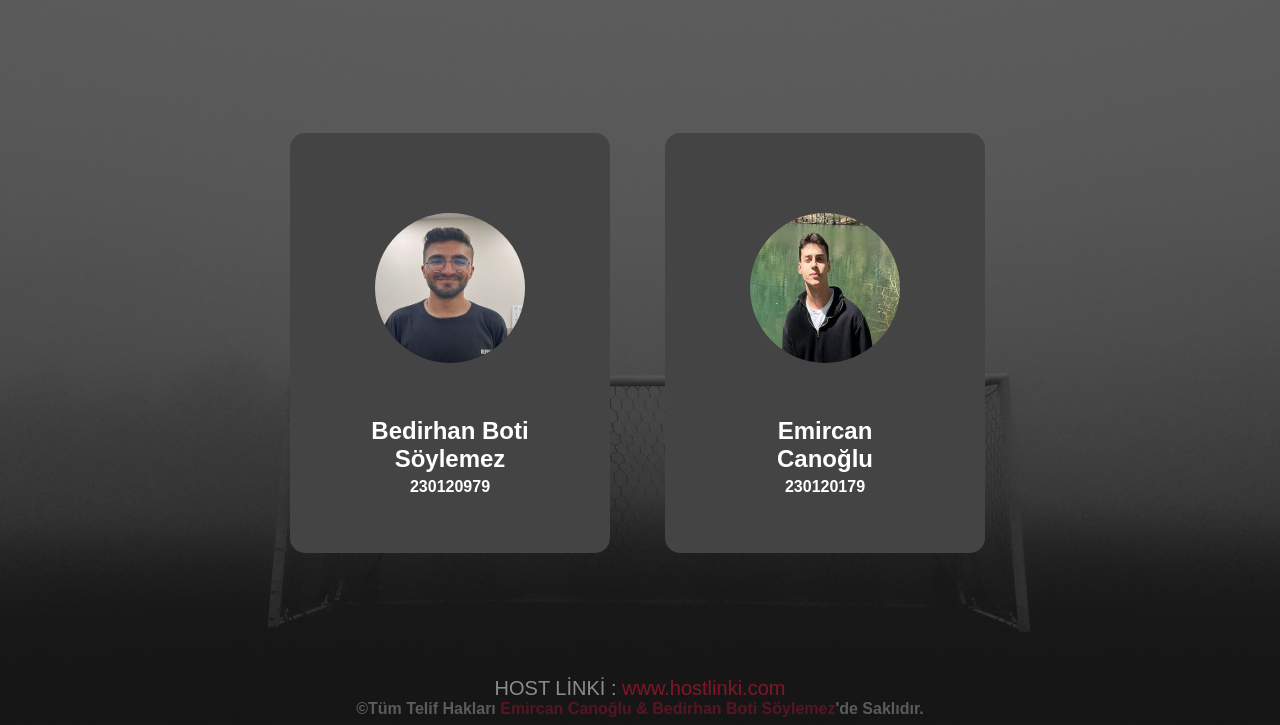
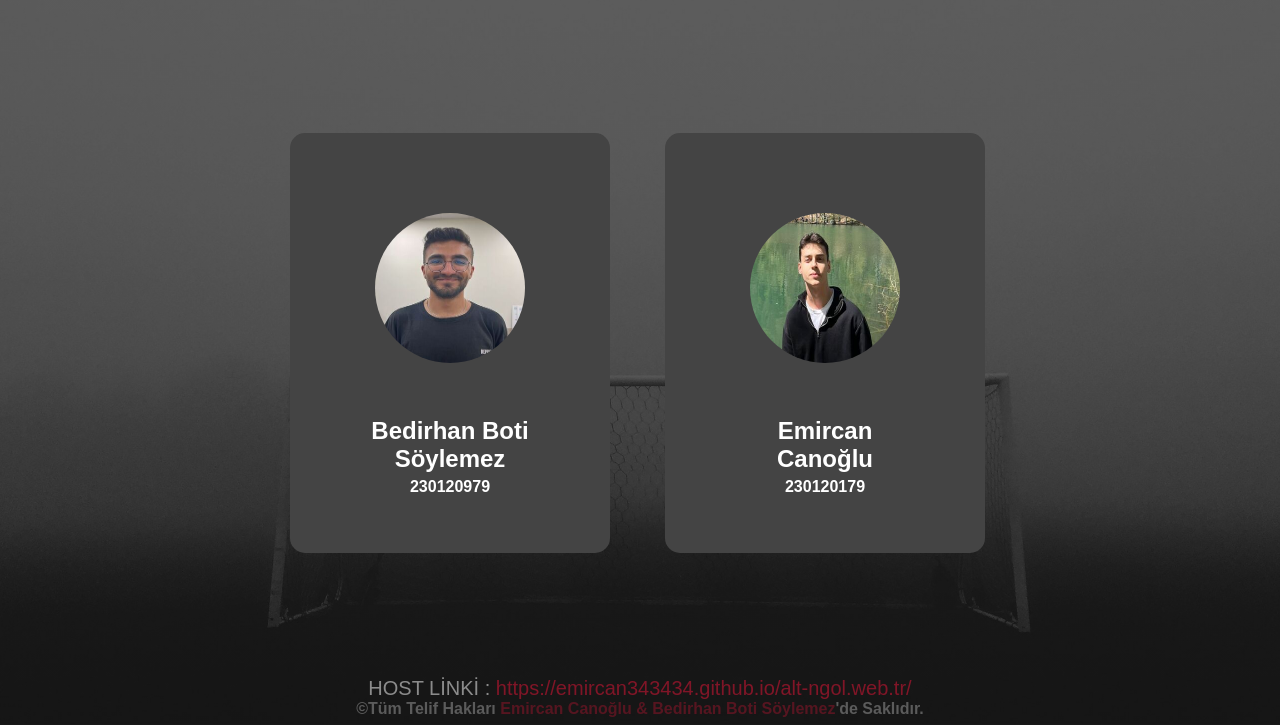
Before and after one commit to Emircan343434/alt-ngol.web.tr, a plain HTML site: page hakkimizda.html in a window 1280 px wide. Shown: the part 75-800 px from the top of the page. Drawn offline with Linux system fonts and the light colour scheme.

Commit message:
Update hakkimizda.html

```diff
--- a/hakkimizda.html
+++ b/hakkimizda.html
@@ -115,9 +115,8 @@
       </div>
       <div class="footer" style="width: 100%">
         <div class="host">
-          <!-- href="" -> Tırnak içine host linkini ekle yada HOST LİNKİ yazısının yanına host linkini ekle ya da her ikisine de ekle. -->
           <span
-            href="#"
+            href="https://emircan343434.github.io/alt-ngol.web.tr/"
             style="
               color: white;
               opacity: 0.5;
@@ -128,7 +127,7 @@
             <a
               href="#"
               style="color: #ea1538; font-size: 20px; text-decoration: none"
-              >www.hostlinki.com</a
+              >https://emircan343434.github.io/alt-ngol.web.tr/</a
             >
           </span>
         </div>
```
